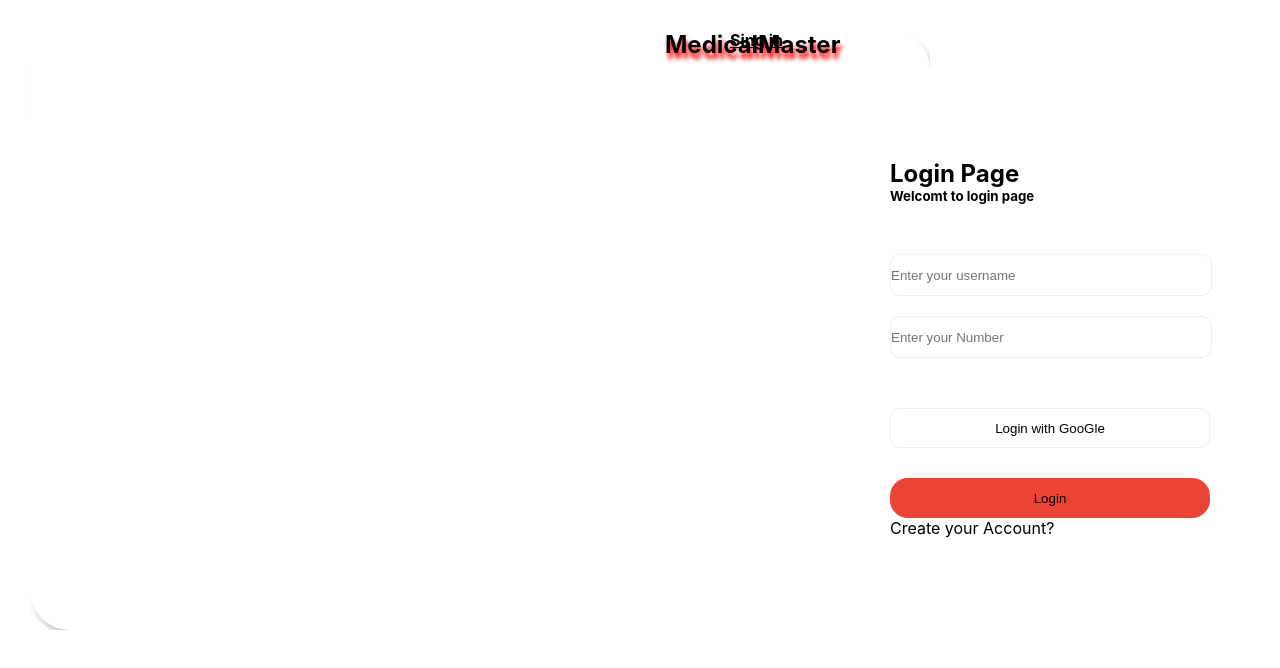
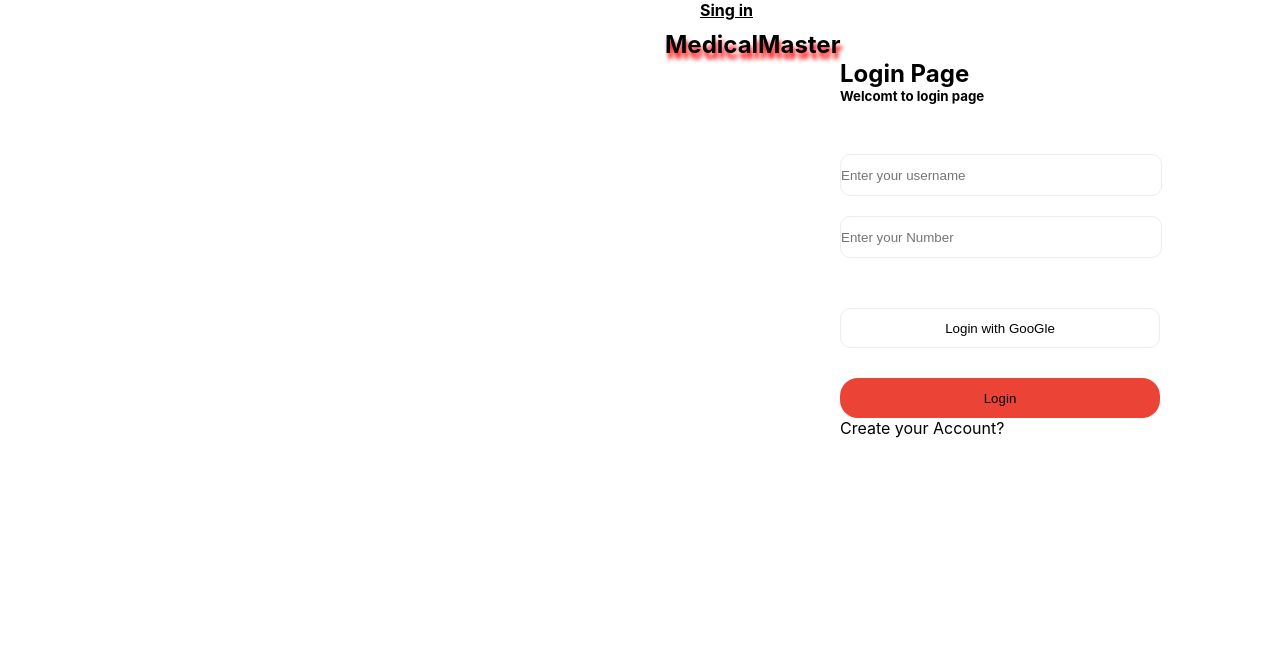
Before and after one commit to Gautam-2407/Medical, a React (Create React App) app in the folder client/: page / in a window 1280 px wide. Shown: the top 668 px of the page. Built offline with nearby package versions, Linux system fonts and the light colour scheme; the HTML template or start-up script is replaced by a standard one.

Commit message:
some changes

```diff
--- a/client/src/pages/login/Login.js
+++ b/client/src/pages/login/Login.js
@@ -37,7 +37,7 @@ const Login = () => {
                 <div className="login-logo">
                     <p>MedicalMaster</p>
                 </div>
-                <div className="login-head" style={{marginTop:"100px", marginLeft:"150px"}}>
+                <div className="login-head" >
                     <h2>Login Page</h2>
                     <h5>Welcomt to login page</h5>
                     <div className="input-field">
--- a/client/src/pages/login/login.css
+++ b/client/src/pages/login/login.css
@@ -102,29 +102,7 @@ height: 100vh;
  text-align: center;
 }
 
-.login{
-    display: flex;
 
-    background-repeat: no-repeat;
-    background-size: 100% 100%;
-    box-shadow: 5px 9px 8px rgba(0, 0, 0, 0.2);
-    height:600px;
-    width:900px;
-    border-radius:40px;
-    margin-left:30px;
-    margin-top:30px;
-    clip-path: polygon(
-        -1px 0, /* Top left corner */
-        calc(100% - 20px) 0, /* Top right corner */
-        100% 20px, /* Bottom right corner */
-        100% calc(100% - 442px), /* Bottom left corner */
-        calc(99% - 40px) 100%, /* Inner bottom right */
-        20px 100%, /* Inner bottom left */
-        0 calc(100% - 16px), /* Inner top left */
-        0 134px /* Inner top right */
-
-      );
-}
 
 .login-left{
     margin-left:700px;
```
